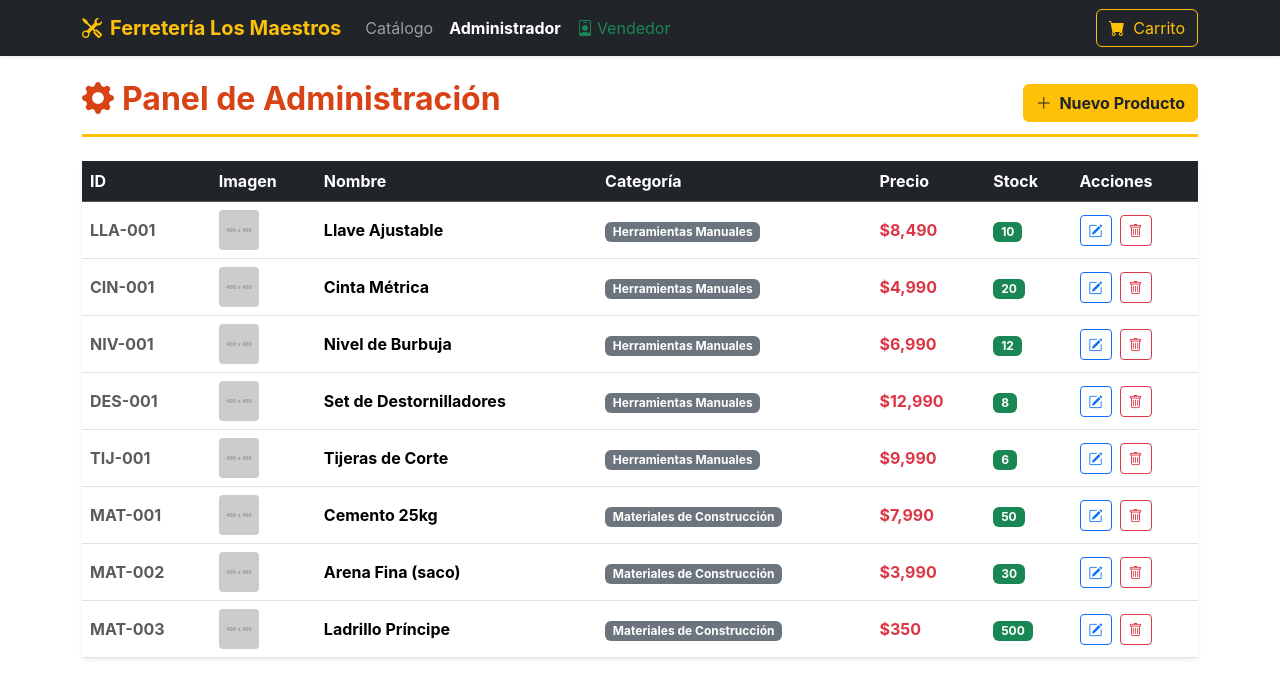
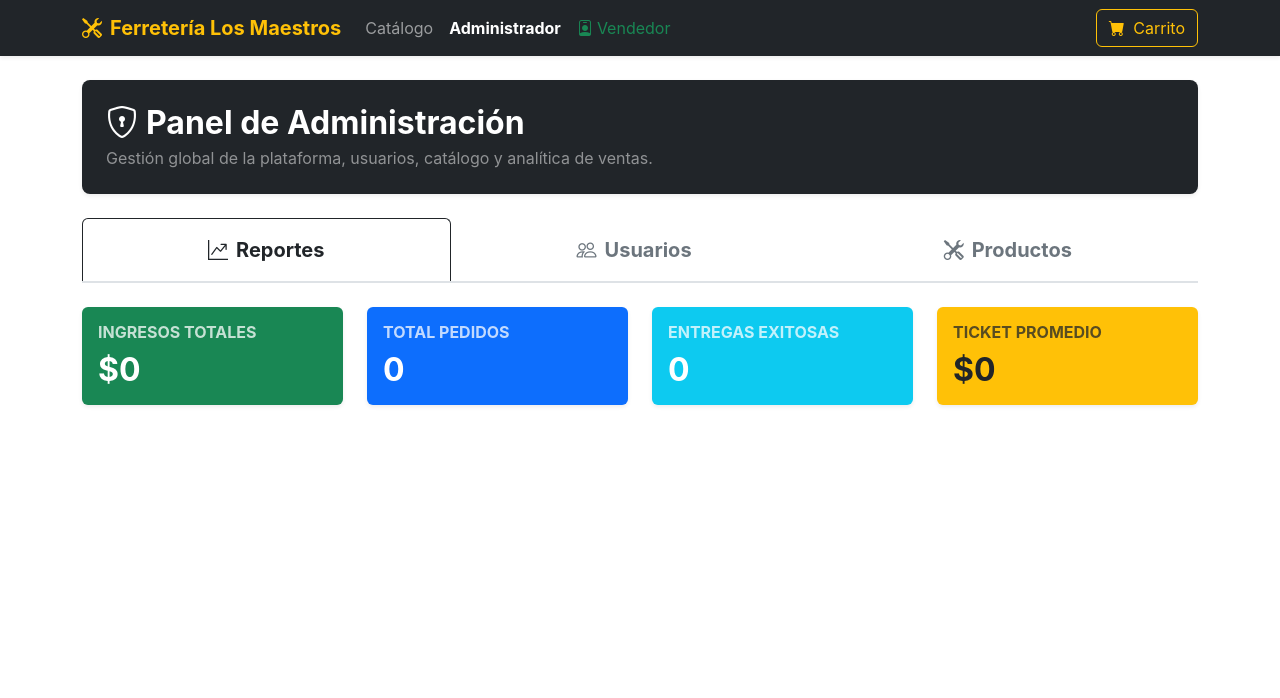
Before and after one commit to FranT-prog/ferreteria-don-juan-react, a React (Create React App) app: page /admin in a window 1280 px wide. Shown: the top 698 px of the page. Built offline with nearby package versions, Linux system fonts and the light colour scheme.

Commit message:
Panel Admin Update
Se agregó la gestión de usuarios y reportes de ventas al panel del Admin

```diff
--- a/src/pages/PanelAdmin.jsx
+++ b/src/pages/PanelAdmin.jsx
@@ -2,88 +2,239 @@ import React, { useState, useEffect } from 'react';
 import { Link } from 'react-router-dom';
 
 const PanelAdmin = () => {
+  const [vistaActiva, setVistaActiva] = useState('reportes'); // 'reportes' | 'usuarios' | 'productos'
+  const [usuarios, setUsuarios] = useState([]);
+  const [pedidos, setPedidos] = useState([]);
   const [productos, setProductos] = useState([]);
 
   useEffect(() => {
-    // Cargamos los productos desde nuestra base de datos simulada
-    const prodsGuardados = JSON.parse(localStorage.getItem('react_productos')) || [];
-    setProductos(prodsGuardados);
+    // 1. Cargar Usuarios
+    let usuariosGuardados = JSON.parse(localStorage.getItem('react_usuarios'));
+    if (!usuariosGuardados || usuariosGuardados.length === 0) {
+      usuariosGuardados = [
+        { id: 'USR-001', nombre: 'Admin Principal', email: 'admin@losmaestros.cl', rol: 'Administrador', estado: 'Activo' },
+        { id: 'USR-002', nombre: 'Carlos Vendedor', email: 'ventas@losmaestros.cl', rol: 'Vendedor', estado: 'Activo' },
+        { id: 'USR-003', nombre: 'Juan Pérez', email: 'juan.perez@example.com', rol: 'Cliente', estado: 'Activo' },
+        { id: 'USR-004', nombre: 'Usuario Suspendido', email: 'spam@correo.com', rol: 'Cliente', estado: 'Bloqueado' }
+      ];
+      localStorage.setItem('react_usuarios', JSON.stringify(usuariosGuardados));
+    }
+    setUsuarios(usuariosGuardados);
+
+    // 2. Cargar Pedidos
+    const pedidosGuardados = JSON.parse(localStorage.getItem('react_pedidos')) || [];
+    setPedidos(pedidosGuardados);
+
+    // 3. Cargar Productos
+    const productosGuardados = JSON.parse(localStorage.getItem('react_productos')) || [];
+    setProductos(productosGuardados);
   }, []);
 
-  const eliminarProducto = (id) => {
-    if(window.confirm('¿Estás seguro de que deseas eliminar este producto?')) {
-      const nuevosProductos = productos.filter(prod => prod.id !== id);
-      setProductos(nuevosProductos);
-      localStorage.setItem('react_productos', JSON.stringify(nuevosProductos));
+  // --- Funciones de Usuarios ---
+  const cambiarEstadoUsuario = (id) => {
+    const usuariosActualizados = usuarios.map(user => {
+      if (user.id === id) {
+        return { ...user, estado: user.estado === 'Activo' ? 'Bloqueado' : 'Activo' };
+      }
+      return user;
+    });
+    setUsuarios(usuariosActualizados);
+    localStorage.setItem('react_usuarios', JSON.stringify(usuariosActualizados));
+  };
+
+  const eliminarUsuario = (id) => {
+    if (window.confirm('¿Eliminar este usuario de forma permanente?')) {
+      const usuariosActualizados = usuarios.filter(u => u.id !== id);
+      setUsuarios(usuariosActualizados);
+      localStorage.setItem('react_usuarios', JSON.stringify(usuariosActualizados));
     }
   };
 
+  // --- Funciones de Productos ---
+  const eliminarProducto = (id) => {
+    if (window.confirm('¿Estás seguro de que deseas eliminar este producto del catálogo?')) {
+      const productosActualizados = productos.filter(p => p.id !== id);
+      setProductos(productosActualizados);
+      localStorage.setItem('react_productos', JSON.stringify(productosActualizados));
+    }
+  };
+
+  // --- Cálculos para Reportes ---
+  const ingresosTotales = pedidos.filter(p => p.estado !== 'Cancelado').reduce((acc, p) => acc + p.total, 0);
+  const totalPedidos = pedidos.length;
+  const pedidosCompletados = pedidos.filter(p => p.estado === 'Entregado').length;
+  const ticketPromedio = totalPedidos > 0 ? (ingresosTotales / totalPedidos) : 0;
+
   return (
-    <div>
-      <div className="d-flex justify-content-between align-items-center border-bottom border-warning border-3 pb-2 mb-4">
-        <h2 className="fw-bold" style={{ color: '#D84315' }}>
-          <i className="bi bi-gear-fill me-2"></i>Panel de Administración
-        </h2>
-        <Link to="/admin/nuevo" className="btn btn-warning fw-bold text-dark">
-            <i className="bi bi-plus-lg me-1"></i> Nuevo Producto
-        </Link>
+    <div className="container-fluid px-0">
+      <div className="bg-dark text-white p-4 rounded-3 shadow-sm mb-4">
+        <h2 className="fw-bold mb-1"><i className="bi bi-shield-lock me-2"></i>Panel de Administración</h2>
+        <p className="mb-0 text-white-50">Gestión global de la plataforma, usuarios, catálogo y analítica de ventas.</p>
       </div>
 
-      <div className="card shadow-sm border-0">
+      {/* Pestañas de Navegación */}
+      <ul className="nav nav-tabs nav-fill mb-4 border-bottom border-2">
+        <li className="nav-item">
+          <button className={`nav-link fw-bold fs-5 py-3 ${vistaActiva === 'reportes' ? 'active text-dark border-dark border-bottom-0' : 'text-secondary'}`} onClick={() => setVistaActiva('reportes')}>
+            <i className="bi bi-graph-up-arrow me-2"></i>Reportes
+          </button>
+        </li>
+        <li className="nav-item">
+          <button className={`nav-link fw-bold fs-5 py-3 ${vistaActiva === 'usuarios' ? 'active text-dark border-dark border-bottom-0' : 'text-secondary'}`} onClick={() => setVistaActiva('usuarios')}>
+            <i className="bi bi-people me-2"></i>Usuarios
+          </button>
+        </li>
+        <li className="nav-item">
+          <button className={`nav-link fw-bold fs-5 py-3 ${vistaActiva === 'productos' ? 'active text-dark border-dark border-bottom-0' : 'text-secondary'}`} onClick={() => setVistaActiva('productos')}>
+            <i className="bi bi-tools me-2"></i>Productos
+          </button>
+        </li>
+      </ul>
+
+      {/* VISTA 1: REPORTES */}
+      {vistaActiva === 'reportes' && (
+        <div className="animate__animated animate__fadeIn">
+          <div className="row mb-4">
+            <div className="col-md-3">
+              <div className="card border-0 shadow-sm bg-success text-white">
+                <div className="card-body">
+                  <h6 className="text-uppercase fw-bold opacity-75">Ingresos Totales</h6>
+                  <h2 className="fw-bold mb-0">${ingresosTotales.toLocaleString()}</h2>
+                </div>
+              </div>
+            </div>
+            <div className="col-md-3">
+              <div className="card border-0 shadow-sm bg-primary text-white">
+                <div className="card-body">
+                  <h6 className="text-uppercase fw-bold opacity-75">Total Pedidos</h6>
+                  <h2 className="fw-bold mb-0">{totalPedidos}</h2>
+                </div>
+              </div>
+            </div>
+            <div className="col-md-3">
+              <div className="card border-0 shadow-sm bg-info text-white">
+                <div className="card-body">
+                  <h6 className="text-uppercase fw-bold opacity-75">Entregas Exitosas</h6>
+                  <h2 className="fw-bold mb-0">{pedidosCompletados}</h2>
+                </div>
+              </div>
+            </div>
+            <div className="col-md-3">
+              <div className="card border-0 shadow-sm bg-warning text-dark">
+                <div className="card-body">
+                  <h6 className="text-uppercase fw-bold opacity-75">Ticket Promedio</h6>
+                  <h2 className="fw-bold mb-0">${Math.round(ticketPromedio).toLocaleString()}</h2>
+                </div>
+              </div>
+            </div>
+          </div>
+        </div>
+      )}
+
+      {/* VISTA 2: USUARIOS */}
+      {vistaActiva === 'usuarios' && (
+        <div className="card shadow-sm border-0 animate__animated animate__fadeIn">
+          <div className="card-header bg-white py-3 d-flex justify-content-between align-items-center">
+            <h5 className="fw-bold mb-0"><i className="bi bi-person-lines-fill me-2"></i>Directorio de Usuarios</h5>
+          </div>
           <div className="card-body p-0">
             <div className="table-responsive">
               <table className="table table-hover align-middle mb-0">
                 <thead className="table-dark">
                   <tr>
-                  <th>ID</th>
-                  <th>Imagen</th>
-                  <th>Nombre</th>
-                  <th>Categoría</th>
-                  <th>Precio</th>
-                  <th>Stock</th>
-                  <th>Acciones</th>
+                    <th>ID Usuario</th>
+                    <th>Nombre y Apellido</th>
+                    <th>Correo Electrónico</th>
+                    <th>Rol</th>
+                    <th>Estado</th>
+                    <th className="text-center">Acciones</th>
                   </tr>
                 </thead>
                 <tbody>
-                {productos.length === 0 ? (
-                  <tr>
-                    <td colSpan="7" className="text-center py-4 text-muted">No hay productos registrados.</td>
-                  </tr>
-                ) : (
-                  productos.map(prod => (
-                    <tr key={prod.id}>
-                      <td className="fw-bold text-muted">{prod.id}</td>
+                  {usuarios.map(user => (
+                    <tr key={user.id}>
+                      <td className="text-muted fw-bold">{user.id}</td>
+                      <td className="fw-bold">{user.nombre}</td>
+                      <td>{user.email}</td>
                       <td>
-                        <img src={prod.imagen} alt={prod.nombre} style={{ width: '40px', height: '40px', objectFit: 'cover', borderRadius: '4px' }} />
-                      </td>
-                      <td className="fw-bold">{prod.nombre}</td>
-                      <td><span className="badge bg-secondary">{prod.categoria}</span></td>
-                      <td className="text-danger fw-bold">${prod.precio.toLocaleString()}</td>
-                      <td>
-                        <span className={`badge ${prod.stock > 0 ? 'bg-success' : 'bg-danger'}`}>
-                          {prod.stock}
+                        <span className={`badge ${user.rol === 'Administrador' ? 'bg-danger' : user.rol === 'Vendedor' ? 'bg-primary' : 'bg-secondary'}`}>
+                          {user.rol}
                         </span>
                       </td>
                       <td>
-                        <Link to={`/admin/editar/${prod.id}`} className="btn btn-sm btn-outline-primary me-2" title="Editar">
-                            <i className="bi bi-pencil-square"></i>
-                        </Link>
+                        <span className={`badge ${user.estado === 'Activo' ? 'bg-success' : 'bg-warning text-dark'}`}>
+                          {user.estado}
+                        </span>
+                      </td>
+                      <td className="text-center">
                         <button
-                          className="btn btn-sm btn-outline-danger"
-                          title="Eliminar"
-                          onClick={() => eliminarProducto(prod.id)}
+                          className={`btn btn-sm me-2 ${user.estado === 'Activo' ? 'btn-outline-warning' : 'btn-outline-success'}`}
+                          onClick={() => cambiarEstadoUsuario(user.id)}
+                          disabled={user.rol === 'Administrador'}
                         >
+                          <i className={`bi ${user.estado === 'Activo' ? 'bi-lock-fill' : 'bi-unlock-fill'}`}></i>
+                        </button>
+                        <button className="btn btn-sm btn-outline-danger" onClick={() => eliminarUsuario(user.id)} disabled={user.rol === 'Administrador'}>
                           <i className="bi bi-trash"></i>
                         </button>
                       </td>
                     </tr>
-                  ))
-                )}
+                  ))}
                 </tbody>
               </table>
             </div>
           </div>
         </div>
+      )}
+
+      {/* VISTA 3: PRODUCTOS */}
+      {vistaActiva === 'productos' && (
+        <div className="card shadow-sm border-0 animate__animated animate__fadeIn">
+          <div className="card-header bg-white py-3 d-flex justify-content-between align-items-center">
+            <h5 className="fw-bold mb-0 text-dark">
+              <i className="bi bi-boxes me-2"></i>Catálogo General
+            </h5>
+            <Link to="/admin/nuevo" className="btn btn-sm btn-dark fw-bold">
+              <i className="bi bi-plus-lg me-1"></i> Nuevo Producto
+            </Link>
+          </div>
+          <div className="card-body p-0">
+            <div className="table-responsive">
+              <table className="table table-hover align-middle mb-0">
+                <thead className="table-dark">
+                  <tr>
+                    <th>Código</th>
+                    <th>Producto</th>
+                    <th>Stock</th>
+                    <th>Precio</th>
+                    <th className="text-center">Acciones</th>
+                  </tr>
+                </thead>
+                <tbody>
+                  {productos.map(prod => (
+                    <tr key={prod.id}>
+                      <td className="text-muted fw-bold">{prod.id}</td>
+                      <td className="fw-bold">{prod.nombre}</td>
+                      <td>
+                        <span className={`badge ${prod.stock > 0 ? 'bg-success' : 'bg-danger'}`}>{prod.stock} un.</span>
+                      </td>
+                      <td className="fw-bold text-danger">${prod.precio.toLocaleString()}</td>
+                      <td className="text-center">
+                        <Link to={`/admin/editar/${prod.id}`} className="btn btn-sm btn-outline-primary me-2">
+                          <i className="bi bi-pencil-square"></i>
+                        </Link>
+                        <button className="btn btn-sm btn-outline-danger" onClick={() => eliminarProducto(prod.id)}>
+                          <i className="bi bi-trash"></i>
+                        </button>
+                      </td>
+                    </tr>
+                  ))}
+                </tbody>
+              </table>
+            </div>
+          </div>
+        </div>
+      )}
     </div>
   );
 };
```
Lines whose indentation alone changed are shown as unchanged.
